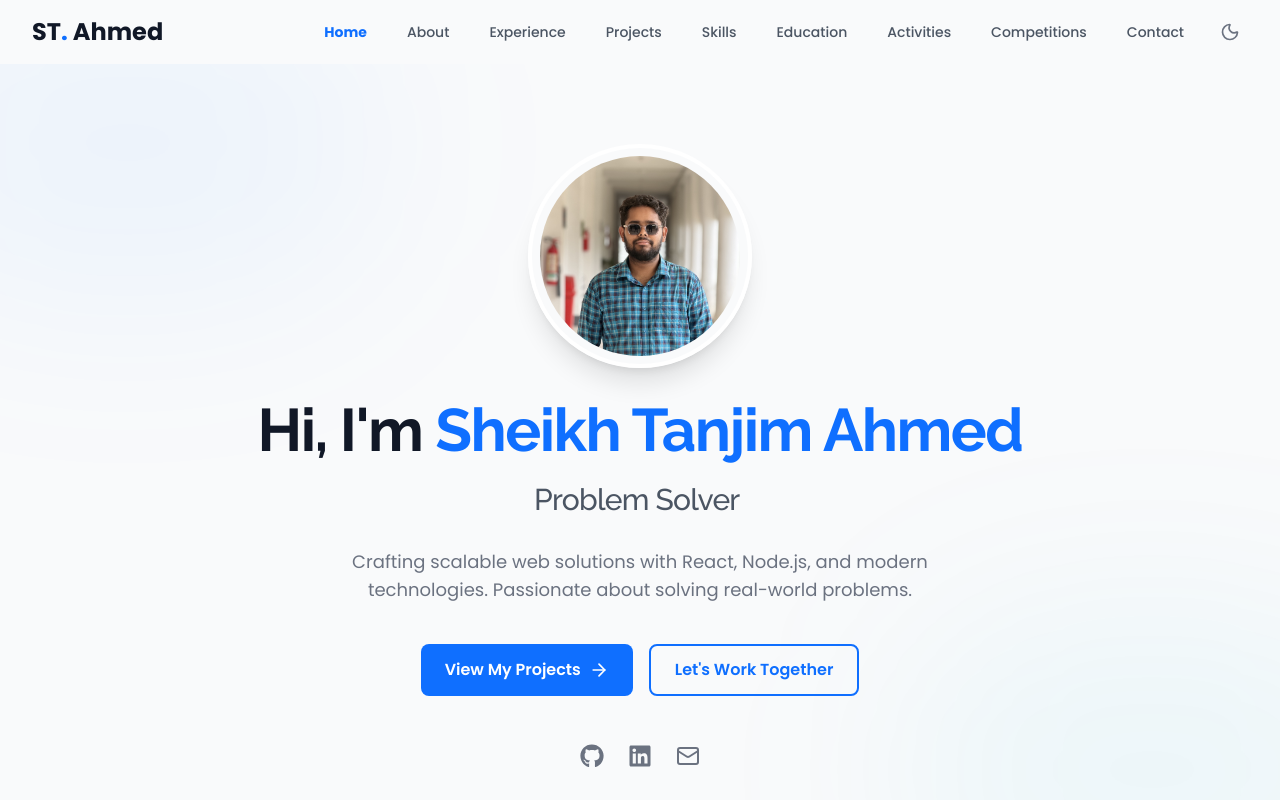
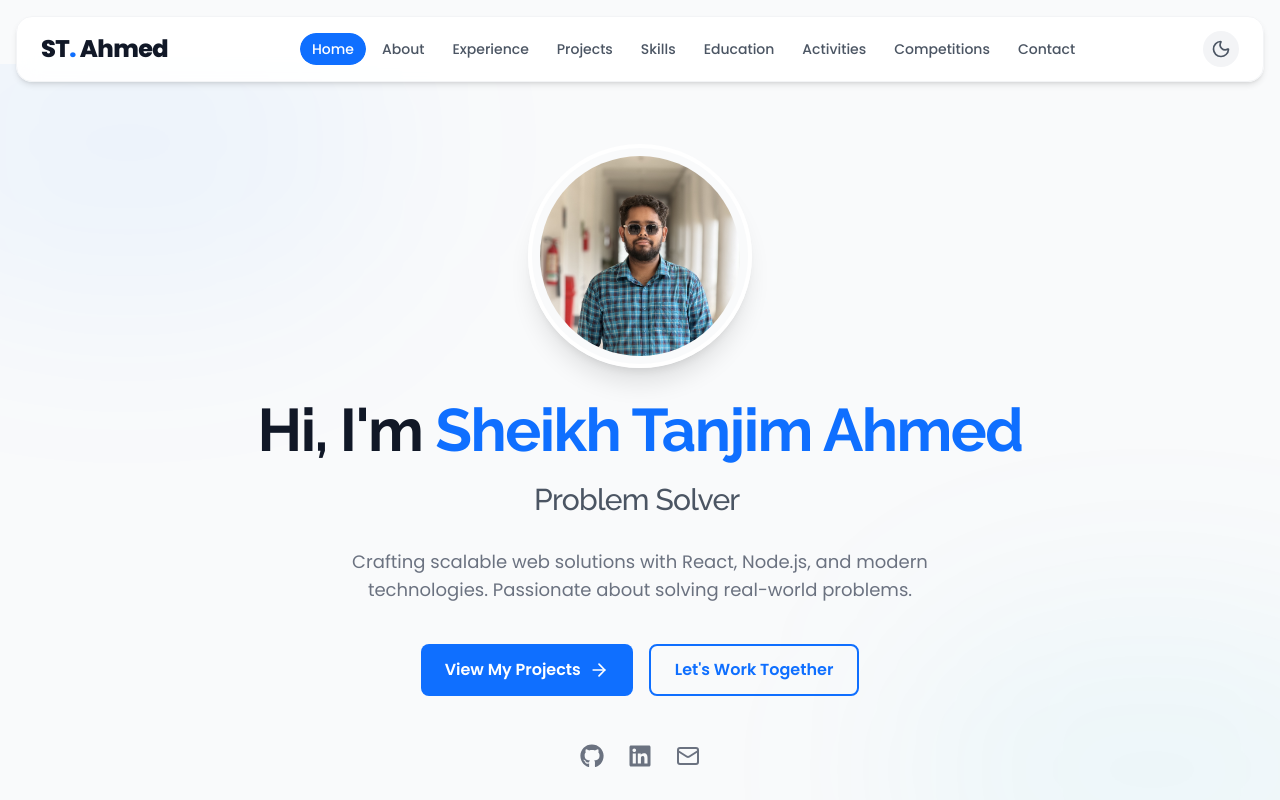
Before and after one commit to tanjim079/protfolio, a React app: page / in a window 1280 px wide. Shown: the top 800 px of the page. Built offline with nearby package versions, Linux system fonts and the light colour scheme; the HTML template or start-up script is replaced by a standard one.

Commit message:
feat: redesign navbar with floating glassmorphism pill

```diff
--- a/src/components/Navbar.jsx
+++ b/src/components/Navbar.jsx
@@ -5,15 +5,14 @@ import { Menu, X, Moon, Sun } from 'lucide-react';
 export default function Navbar() {
   const [isOpen, setIsOpen] = useState(false);
   const [isScrolled, setIsScrolled] = useState(false);
-  // Initialize dark mode from user preference or system setting
+
   const [darkMode, setDarkMode] = useState(() => {
     return localStorage.theme === 'dark' || (!('theme' in localStorage) && window.matchMedia('(prefers-color-scheme: dark)').matches);
   });
 
-  // Handle scroll effect
   useEffect(() => {
     const handleScroll = () => {
-      setIsScrolled(window.scrollY > 20);
+      setIsScrolled(window.scrollY > 10);
     };
     window.addEventListener('scroll', handleScroll);
     return () => window.removeEventListener('scroll', handleScroll);
@@ -54,78 +53,90 @@ export default function Navbar() {
   ];
 
   return (
-    <header
-      className={`fixed top-0 w-full z-50 transition-all duration-300 ${
+    <header className="fixed top-0 left-0 right-0 w-full z-50 flex justify-center mt-4 px-4 pointer-events-none">
+      <div
+        className={`pointer-events-auto transition-all duration-500 ease-in-out ${
           isScrolled
-          ? 'bg-white/90 dark:bg-dark-bg/90 backdrop-blur-md shadow-sm border-b border-gray-100 dark:border-slate-800'
-          : 'bg-transparent'
+            ? 'bg-white/70 dark:bg-slate-900/70 backdrop-blur-xl shadow-lg border border-gray-200/50 dark:border-slate-700/50 rounded-full py-2 px-4 md:px-6 w-full max-w-7xl'
+            : 'bg-white/90 dark:bg-slate-900/90 backdrop-blur-md shadow-md border border-gray-100 dark:border-slate-800 rounded-2xl py-3 px-4 md:px-6 w-full max-w-7xl'
         }`}
       >
-      <div className="container mx-auto px-4 sm:px-6 lg:px-8">
-        <div className="flex justify-between items-center h-16">
+        <div className="flex justify-between items-center h-10">
           {/* Logo */}
-          <div className="flex-shrink-0 flex items-center">
-            <NavLink to="/" className="text-2xl font-bold text-gray-900 dark:text-white">
-              ST<span className="text-primary">.</span> Ahmed
+          <div className="flex-shrink-0 flex items-center mr-4">
+            <NavLink to="/" className="text-xl md:text-2xl font-extrabold tracking-tight text-gray-900 dark:text-white group">
+              ST<span className="text-primary group-hover:text-accent transition-colors duration-300">.</span> Ahmed
             </NavLink>
           </div>
 
           {/* Desktop Navigation */}
-          <nav className="hidden lg:flex space-x-1 lg:space-x-2 xl:space-x-4 items-center">
+          <nav className="hidden xl:flex flex-1 justify-center items-center space-x-1">
             {navLinks.map((link) => (
               <NavLink
                 key={link.name}
                 to={link.path}
                 className={({ isActive }) =>
-                  `nav-link px-3 py-2 rounded-md text-sm ${isActive ? 'active' : ''}`
+                  `relative px-3 py-1.5 rounded-full text-sm font-medium transition-all duration-300 overflow-hidden group ${
+                    isActive
+                      ? 'text-white'
+                      : 'text-gray-600 dark:text-gray-300 hover:text-primary dark:hover:text-white'
+                  }`
                 }
               >
-                {link.name}
+                {({ isActive }) => (
+                  <>
+                    <span className="relative z-10">{link.name}</span>
+                    {isActive && (
+                      <span className="absolute inset-0 bg-primary z-0 rounded-full shadow-[0_0_10px_rgba(15,111,255,0.4)]"></span>
+                    )}
+                    {!isActive && (
+                      <span className="absolute inset-0 bg-primary/10 dark:bg-primary/20 z-0 rounded-full translate-y-[100%] opacity-0 group-hover:translate-y-0 group-hover:opacity-100 transition-all duration-300 ease-out"></span>
+                    )}
+                  </>
+                )}
               </NavLink>
             ))}
+          </nav>
 
+          {/* Right Actions */}
+          <div className="flex items-center space-x-2">
             {/* Dark Mode Toggle */}
             <button
               onClick={toggleDarkMode}
-              className="ml-4 p-2 text-gray-500 hover:text-primary dark:text-gray-400 dark:hover:text-primary transition-colors focus:outline-none"
+              className={`p-2 rounded-full flex items-center justify-center transition-all duration-300 ${
+                isScrolled ? 'bg-gray-100/50 dark:bg-slate-800/50 hover:bg-gray-200 dark:hover:bg-slate-700' : 'bg-gray-100 dark:bg-slate-800 hover:bg-gray-200 dark:hover:bg-slate-700'
+              } text-gray-600 dark:text-gray-300 hover:text-primary dark:hover:text-primary focus:outline-none focus:ring-2 focus:ring-primary/50`}
               aria-label="Toggle Dark Mode"
             >
-              {darkMode ? <Sun className="w-5 h-5" /> : <Moon className="w-5 h-5" />}
+              {darkMode ? <Sun className="w-4 h-4 md:w-5 md:h-5" /> : <Moon className="w-4 h-4 md:w-5 md:h-5" />}
             </button>
-          </nav>
 
             {/* Mobile menu button */}
-          <div className="flex lg:hidden items-center space-x-4">
-            <button
-              onClick={toggleDarkMode}
-              className="p-2 text-gray-500 dark:text-gray-400 focus:outline-none"
-            >
-              {darkMode ? <Sun className="w-5 h-5" /> : <Moon className="w-5 h-5" />}
-            </button>
             <button
               onClick={() => setIsOpen(!isOpen)}
-              className="text-gray-500 hover:text-gray-900 dark:text-gray-400 dark:hover:text-white focus:outline-none p-2"
+              className={`xl:hidden p-2 rounded-full flex items-center justify-center transition-all duration-300 ${
+                isScrolled ? 'bg-gray-100/50 dark:bg-slate-800/50 hover:bg-gray-200 dark:hover:bg-slate-700' : 'bg-gray-100 dark:bg-slate-800 hover:bg-gray-200 dark:hover:bg-slate-700'
+              } text-gray-600 dark:text-gray-300 hover:text-primary dark:hover:text-primary focus:outline-none`}
             >
               <span className="sr-only">Open main menu</span>
-              {isOpen ? <X className="block h-6 w-6" /> : <Menu className="block h-6 w-6" />}
+              {isOpen ? <X className="w-4 h-4 md:w-5 md:h-5" /> : <Menu className="w-4 h-4 md:w-5 md:h-5" />}
             </button>
           </div>
         </div>
-      </div>
 
-      {/* Mobile Navigation */}
-      <div className={`lg:hidden transition-all duration-300 overflow-hidden ${isOpen ? 'max-h-[calc(100vh-4rem)] overflow-y-auto opacity-100' : 'max-h-0 opacity-0'}`}>
-        <div className="px-2 pt-2 pb-3 space-y-1 sm:px-3 bg-white dark:bg-dark-card shadow-lg border-b border-gray-100 dark:border-slate-800">
+        {/* Mobile Navigation Dropdown */}
+        <div className={`xl:hidden transition-all duration-300 overflow-hidden ${isOpen ? 'max-h-[80vh] opacity-100 mt-4' : 'max-h-0 opacity-0'}`}>
+          <div className="flex flex-col space-y-1 py-4 border-t border-gray-100/20 dark:border-slate-700/20">
             {navLinks.map((link) => (
               <NavLink
                 key={link.name}
                 to={link.path}
                 onClick={() => setIsOpen(false)}
                 className={({ isActive }) =>
-                `block px-3 py-2 rounded-md text-base font-medium ${
+                  `px-4 py-3 rounded-xl text-sm font-semibold transition-all duration-200 ${
                     isActive
-                    ? 'text-primary bg-primary/10'
-                    : 'text-gray-700 dark:text-gray-300 hover:text-primary hover:bg-gray-50 dark:hover:bg-slate-800'
+                      ? 'bg-primary text-white shadow-md shadow-primary/20'
+                      : 'text-gray-700 dark:text-gray-300 hover:bg-gray-100 dark:hover:bg-slate-800 hover:text-primary'
                   }`
                 }
               >
@@ -134,6 +145,7 @@ export default function Navbar() {
             ))}
           </div>
         </div>
+      </div>
     </header>
   );
 }
```
Lines whose indentation alone changed are shown as unchanged.
